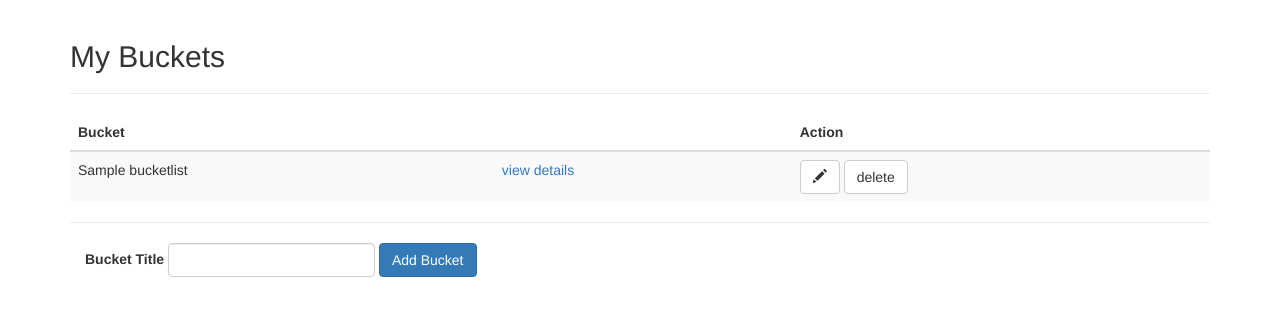
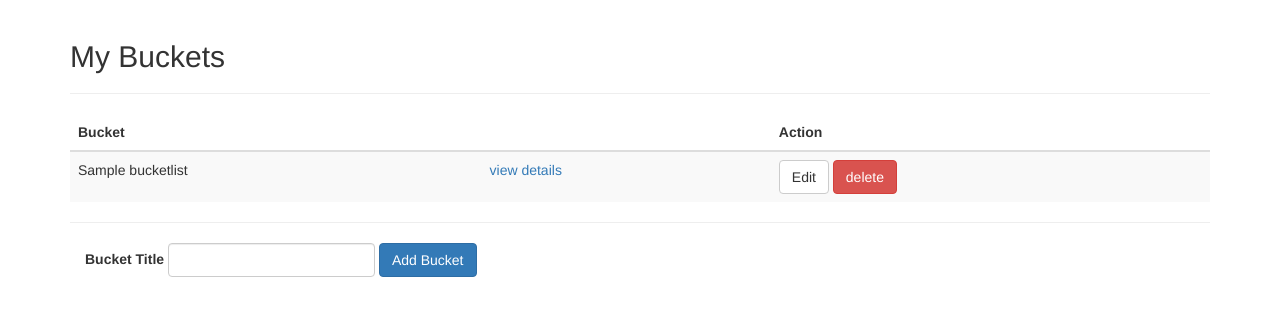
Before and after one commit to MDKola/bucketlist, a Flask app: template templates/dashboard.html in a window 1280 px wide. Shown: the part 52-368 px from the top of the page. Run offline with Flask 2, Linux system fonts and the light colour scheme; the template is opened without the code that fills it: most values are stand-ins (such as "Sample title", 1, 10 or a date in 2020); some libraries are stand-ins or nearby versions.

Commit message:
Fixed the delete bucket button

```diff
--- a/templates/dashboard.html
+++ b/templates/dashboard.html
@@ -54,8 +54,8 @@
               </td>
 
               <td>
-                  <button class="btn btn-default"><span class="glyphicon glyphicon-pencil"></span></button>
-                  <a class="btn btn-default delete-btn" delete-ref="/dashboard/delete_bucket/{{ bucketlist.id }}">delete</a>
+                   <a href="#" class="btn btn-default">Edit</a>
+                  <a href="\dashboard\delete_bucket\{{ bucketlist.id}}" class="btn btn-danger">delete</a>
               </td>
             </tr>
             {% endfor %}
```
